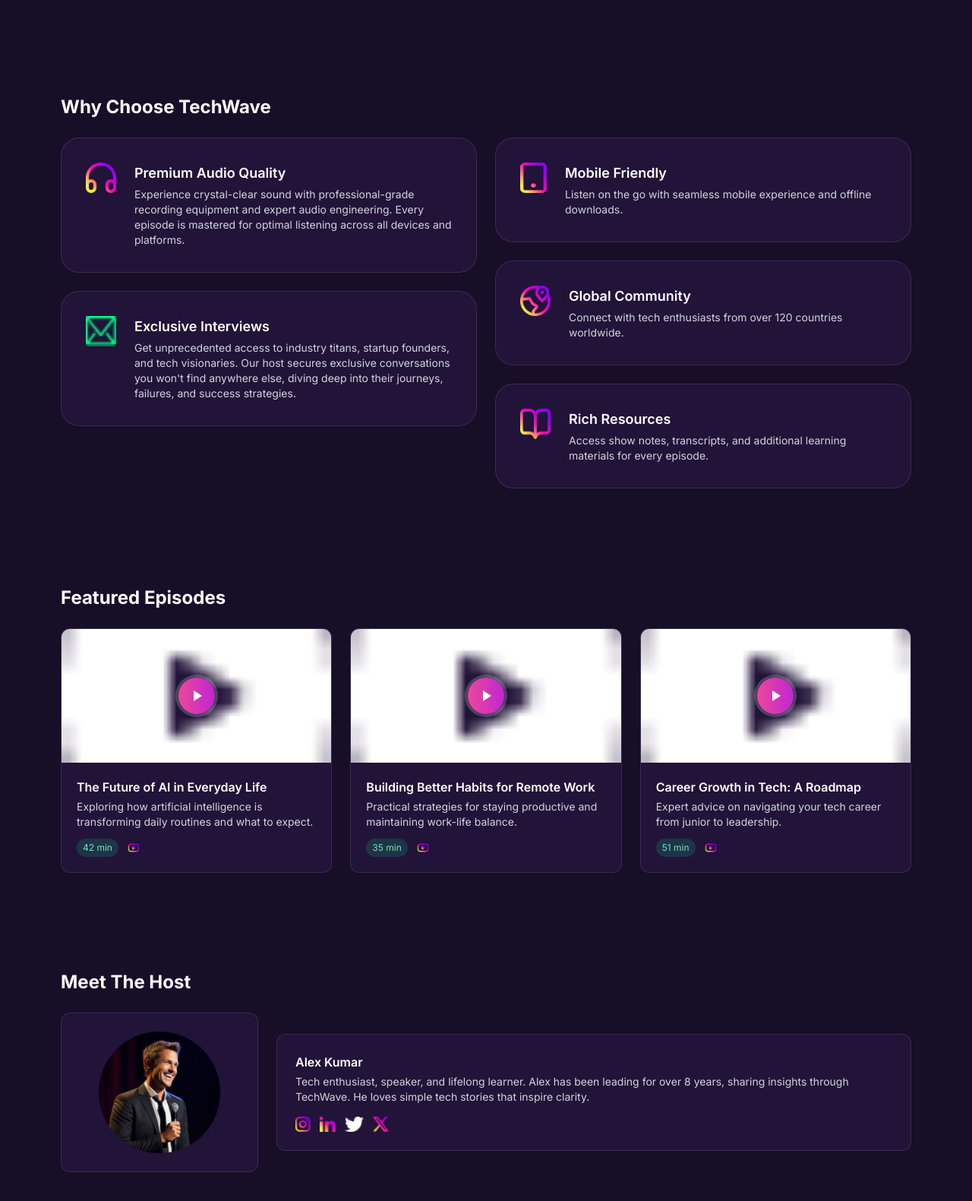
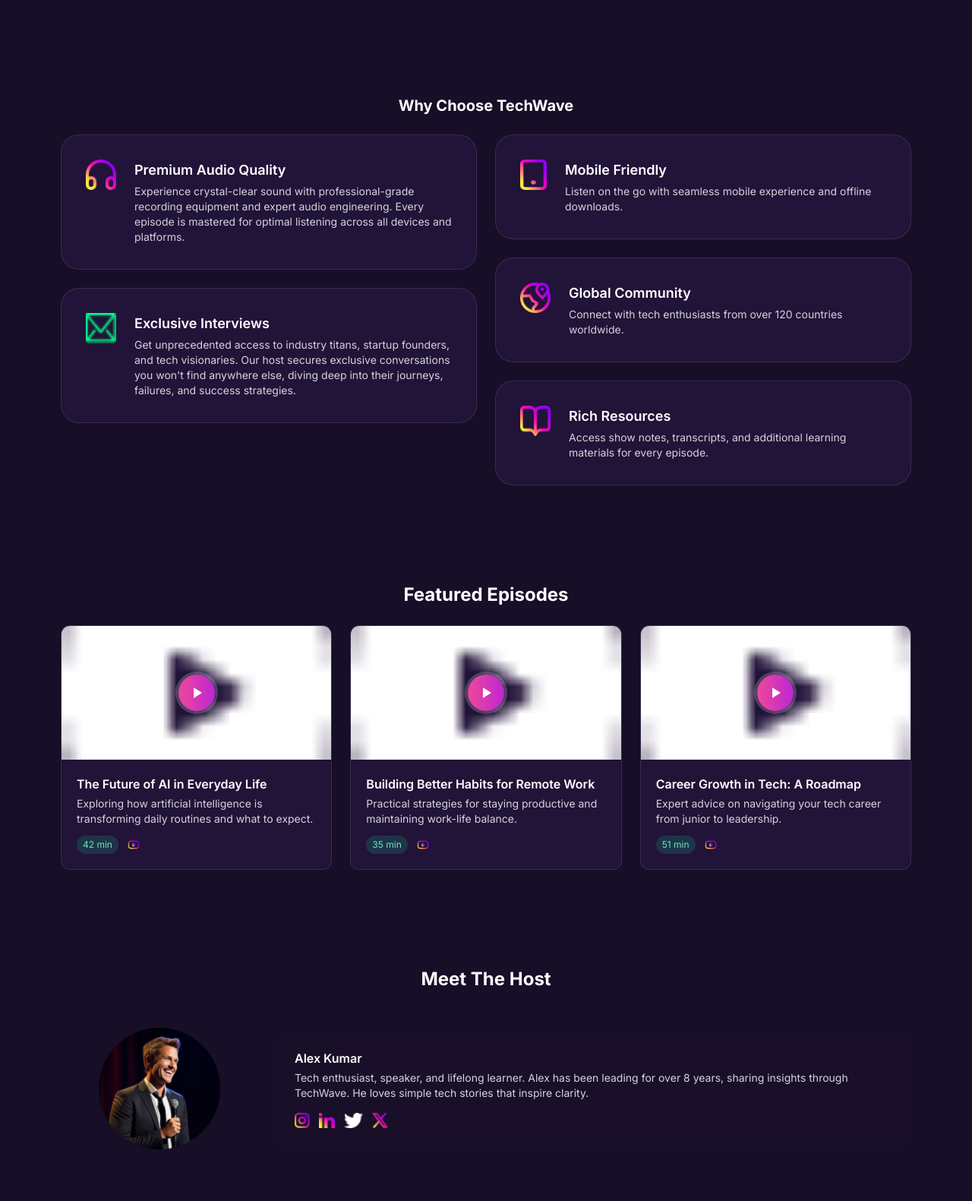
Before and after one commit to bredest/B13-kanil-Assignment-2, a plain HTML site: page index.html in a window 1280 px wide. Shown: the part 1205-2786 px from the top of the page at 76% size. Drawn offline with nearby package versions, Linux system fonts and the light colour scheme.

Commit message:
cnange border

```diff
--- a/index.html
+++ b/index.html
@@ -55,8 +55,9 @@
     <div class="absolute inset-0 bg-[#0f0720]/80"></div>
     <div class="relative max-w-6xl mx-auto px-4 py-16 sm:py-18 md:py-28 text-center">
       <div class="relative mx-auto w-48 h-48 md:w-64 md:h-64 rounded-full bg-gradient-to-b from-pink-500 to-fuchsia-600 flex items-center justify-center shadow-lg">
-        <img src="hero-circle.png" alt="mic" class="w-40 h-40 md:w-56 md:h-56 object-contain">
-        <span class="absolute -top-2 -right-2 md:-top-3 md:-right-3 text-xs md:text-sm px-2 py-1 rounded-full bg-green-500 text-white shadow">NEW</span>
+        <img src="hero-circle.png" alt="mic" class="w-0">
+        <img src="microphone.png" alt="mic" class="w-200 h-200 md:w-20 md:h 100">
+        <span class="absolute -top-2 -right-2 md:-top-2 md:right-2 text-xs md:text-sm px-5 py-1 rounded-full bg-green-500 text-white shadow">NEW</span>
       </div>
       <h1 class="mt-8 text-4xl md:text-6xl font-extrabold">TechWave</h1>
       <p class="mt-3 md:mt-4 max-w-2xl mx-auto text-sm md:text-base text-gray-300">Your daily dose of tech insights, productivity hacks, and personal growth</p>
@@ -105,7 +106,7 @@
 
   <section id="features" class="py-12 md:py-16">
     <div class="max-w-6xl mx-auto px-4">
-      <h3 class="text-xl md:text-2xl font-bold text-white">Why Choose TechWave</h3>
+      <h3 class="text-xl md:text-2x1 text-center px-2 font-bold text-white">Why Choose TechWave</h3>
       <div class="mt-6 grid md:grid-cols-2 gap-6">
         <div class="space-y-6">
           <div class="rounded-3xl bg-cardBg/80 border border-white/10 p-8 flex items-start gap-6">
@@ -152,7 +153,7 @@
 
   <section class="py-12 md:py-16">
     <div class="max-w-6xl mx-auto px-4">
-      <h3 class="text-xl md:text-2xl font-bold">Featured Episodes</h3>
+      <h3 class="text-xl md:text-2xl text-center font-bold">Featured Episodes</h3>
       <div class="mt-6 grid sm:grid-cols-2 md:grid-cols-3 gap-6">
         <div class="rounded-xl overflow-hidden bg-cardBg/80 border border-white/10">
           <a href="https://www.youtube.com/watch?v=aqz-KE-bpKQ" target="_blank" rel="noopener" class="relative block">
@@ -214,15 +215,15 @@
 
   <section id="host" class="py-12 md:py-16">
     <div class="max-w-6xl mx-auto px-4">
-      <h3 class="text-xl md:text-2xl font-bold">Meet The Host</h3>
+      <h3 class="text-xl md:text-2xl text-center font-bold">Meet The Host</h3>
       <div class="mt-6 grid md:grid-cols-[260px,1fr] gap-6 items-center">
-        <div class="rounded-xl bg-cardBg/80 border border-white/10 p-6 flex items-center justify-center">
+        <div class=" bg-cardBg/  border-white/10 p-6 flex items-center justify-center">
           <img src="host.png" alt="host" class="w-40 h-40 object-cover rounded-lg">
         </div>
-        <div class="rounded-xl bg-cardBg/80 border border-white/10 p-6">
+        <div class="rounded-xl bg-cardBg/10 p-6">
           <div class="font-semibold text-white">Alex Kumar</div>
           <p class="text-gray-300 text-sm mt-1">Tech enthusiast, speaker, and lifelong learner. Alex has been leading for over 8 years, sharing insights through TechWave. He loves simple tech stories that inspire clarity.</p>
-          <div class="mt-4 flex items-center gap-3">
+          <div class="mt-4 flex  gap-3">
             <img src="instagram.png" alt="ig" class="h-5">
             <img src="linkedin.png" alt="li" class="h-5">
             <img src="twitter.png" alt="tw" class="h-5">
```
